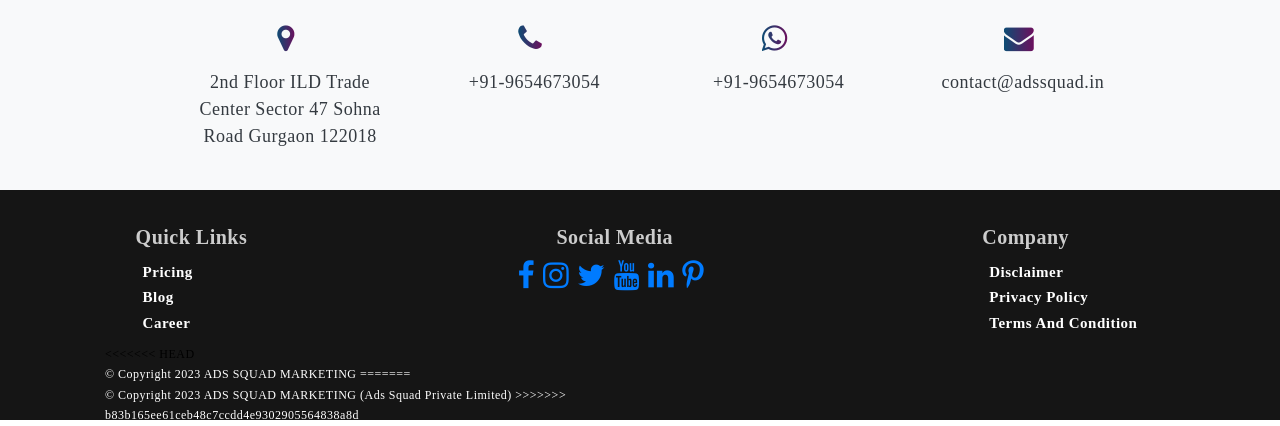
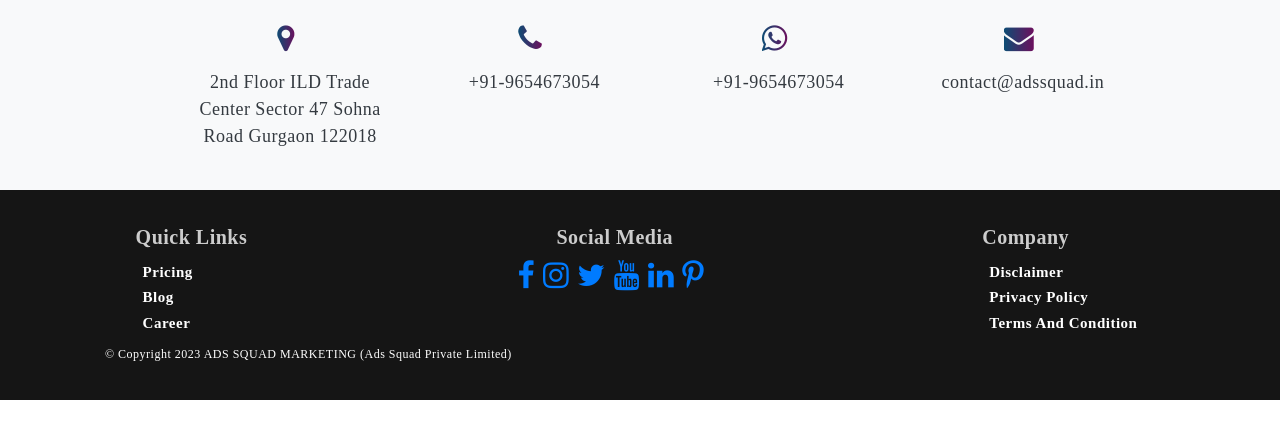
Before and after one commit to utkarshgupta22/Adssquad, a plain HTML site: page Pricing.html in a window 1280 px wide. Shown: the part 2815-3241 px from the top of the page. After the commit the page ends 3215 px from the top, so only its background shows below. Drawn offline with Linux system fonts and the light colour scheme; a script that the page names is missing.

Commit message:
pages updated

```diff
--- a/Pricing.html
+++ b/Pricing.html
@@ -1654,15 +1654,9 @@
 			<div class="container">
 				<div class="row">
 					<div class="col-md-6 col-sm-12 col-xs-12  text-md-left">
-<<<<<<< HEAD
 						<div class="text"  style="height: 3rem;">
 							<p class="mb-0">&copy; Copyright
-								<script>document.write(new Date().getFullYear())</script> ADS SQUAD MARKETING
-=======
-						<div class="text">
-							<p class="mb-0 footP">&copy; Copyright
 								<script>document.write(new Date().getFullYear())</script> ADS SQUAD MARKETING (Ads Squad Private Limited)
->>>>>>> b83b165ee61ceb48c7ccdd4e9302905564838a8d
 							</p>
 						</div>
 					</div>
```
Also changed, not shown: about-us.html (+0 -6 lines), contact-us.html (+0 -6 lines), fotterPages/career.html (+0 -6 lines), fotterPages/disclaimer.html (+0 -6 lines), fotterPages/privacyPolicy.html (+0 -6 lines), fotterPages/termsAndCondition.html (+0 -6 lines), index.html (+0 -5 lines), serviceToggleOptions/Smo.html (+0 -6 lines), serviceToggleOptions/WebDesignAndDevelopment.html (+0 -6 lines), serviceToggleOptions/digitalBranding.html (+0 -6 lines), serviceToggleOptions/displayAdMarketing.html (+0 -6 lines), serviceToggleOptions/googleAds.html (+0 -6 lines), serviceToggleOptions/ppcAndBidManagement.html (+0 -6 lines), serviceToggleOptions/remarketing.html (+0 -6 lines), 2 more files.
